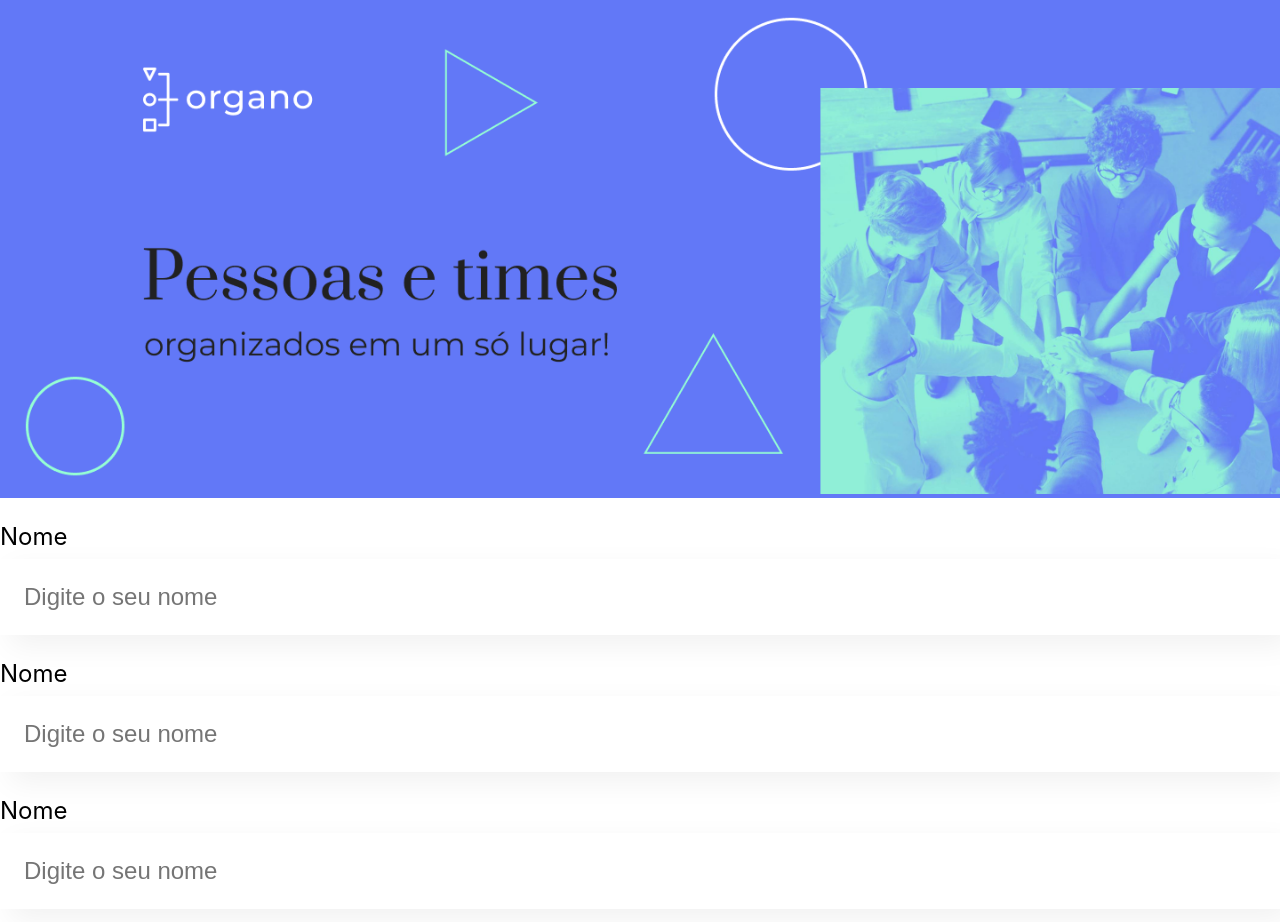
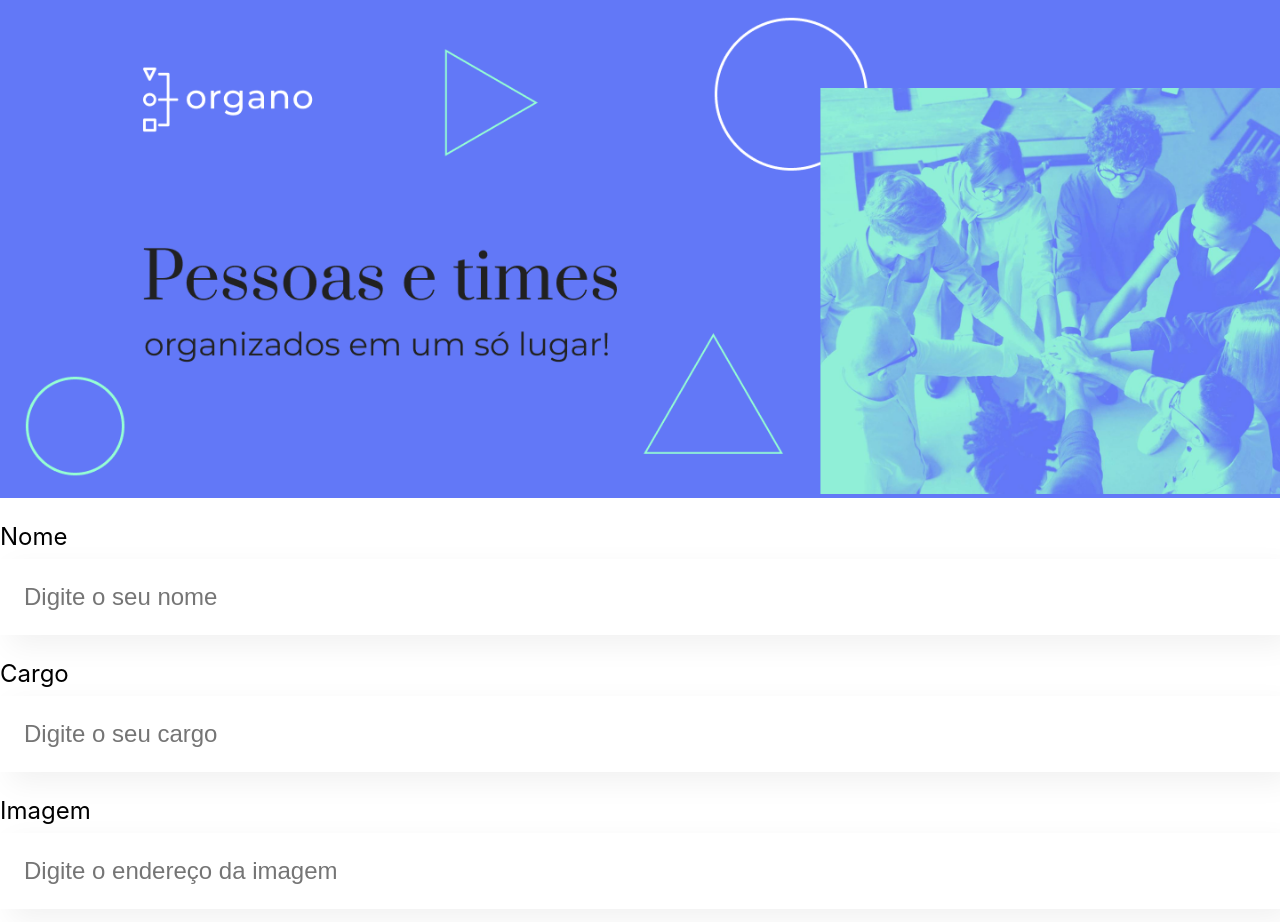
Before and after one commit to juancarlomartins/Projeto-organo, a React (Create React App) app: page / in a window 1280 px wide. Shown: the top 922 px of the page. Built offline with nearby package versions, Linux system fonts and the light colour scheme.

Commit message:
Edição no App.js

```diff
--- a/src/App.js
+++ b/src/App.js
@@ -5,9 +5,9 @@
   return (
     <div className="App">
       <Banner />
-      <CampoTexto label="Nome"/>
-      <CampoTexto label="Cargo"/>
-      <CampoTexto label="Imagem"/>
+      <CampoTexto label="Nome" placeholder="Digite o seu nome"/>
+      <CampoTexto label="Cargo" placeholder="Digite o seu cargo"/>
+      <CampoTexto label="Imagem" placeholder="Digite o endereço da imagem"/>
     </div>
   );
 }
--- a/src/componentes/campoTexto/index.js
+++ b/src/componentes/campoTexto/index.js
@@ -1,9 +1,9 @@
 import './campoTexto.css'
-const CampoTexto = () => {
+const CampoTexto = (props) => {
     return (
         <div className="campo-texto">
-            <label>Nome</label>
-            <input placeholder='Digite o seu nome'></input>
+            <label>{props.label}</label>
+            <input placeholder={props.placeholder}></input>
         </div>
     )
 }
@@ -17,3 +17,7 @@
 //fazer import desse component de uma maneira mais organizada, pois é
 // fazer a leitura apenas pela pasta que reconhece o arquivo chamado de
 // "index"
+
+
+//props é uma propiedade para receber o valor do label que foi digitado no app.js
+//Assim é possível reaproveitar o campo para outros valores de entrada de dados.
```
